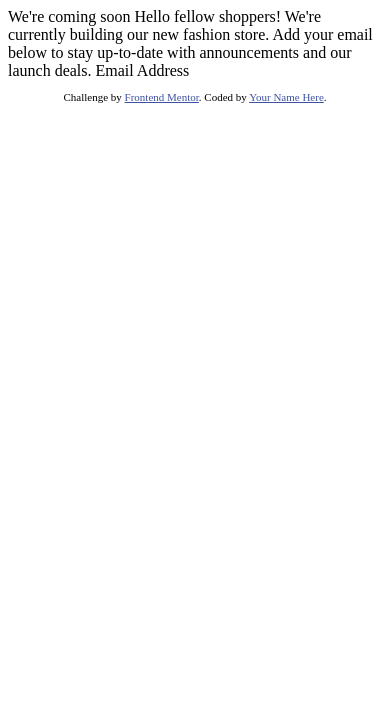
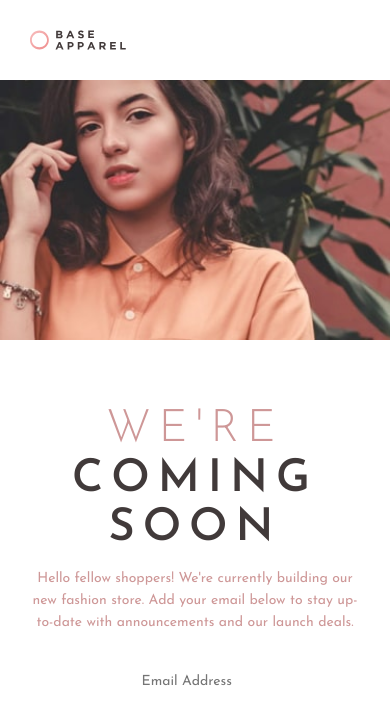
Before and after one commit to vircoding/base-apparel-coming-soon-page-frontend-mentor, a plain HTML site: page index.html in a window 390 px wide. Drawn offline with Linux system fonts and the light colour scheme.

Commit message:
working on mobile design

```diff
--- /dev/null
+++ b/css/styles.css
@@ -0,0 +1,79 @@
+/* Google Font https://fonts.google.com/ */
+@import url('https://fonts.googleapis.com/css2?family=Josefin+Sans:wght@300;400;600&display=swap');
+/* Weights: 300, 400, 600 */
+
+/* Custom Properties */
+:root {
+    --josefin-sans: 'Josefin Sans', sans-serif;
+    --desaturated-red: hsl(0, 36%, 70%);
+    --soft-red: hsl(0, 93%, 68%);
+    --dark-grayish-red: hsl(0, 6%, 24%);
+}
+/* Reset Styles */
+* {
+    box-sizing: border-box;
+    margin: 0;
+    padding: 0;
+}
+
+body {
+    color: var(--desaturated-red);
+    font-size: 14px;
+    font-family: var(--josefin-sans);
+}
+
+header {
+    width: 100%;
+    padding: 30px;
+    line-height: 0;
+}
+
+.header-logo {
+    height: 20px;
+}
+
+.hero {
+    width: 100%;
+    line-height: 0;
+    margin-bottom: 65px;
+}
+
+.hero-img {
+    width: 100%;
+}
+
+.info {
+    text-align: center;
+    padding: 0 30px;
+}
+
+.title-h2 {
+    text-transform: uppercase;
+    line-height: 1.1;
+    letter-spacing: 8px;
+    font-weight: 300;
+    font-size: 45px;
+}
+
+.title-h1 {
+    text-transform: uppercase;
+    line-height: 1.1;
+    letter-spacing: 8px;
+    color: var(--dark-grayish-red);
+    font-weight: 600;
+    font-size: 45px;
+    margin-bottom: 14px;
+}
+
+.info-paragraph {
+    line-height: 1.6;
+    margin-bottom: 30px;
+}
+
+.form-email {
+    all: unset;
+}
+
+.form-submit {
+    all: unset;
+}
--- a/index.html
+++ b/index.html
@@ -1,33 +1,38 @@
 <!DOCTYPE html>
 <html lang="en">
-<head>
-  <meta charset="UTF-8">
-  <meta name="viewport" content="width=device-width, initial-scale=1.0"> <!-- displays site properly based on user's device -->
-
-  <link rel="icon" type="image/png" sizes="32x32" href="./images/favicon-32x32.png">
-
-  <title>Frontend Mentor | Base Apparel coming soon page</title>
-
-  <!-- Feel free to remove these styles or customise in your own stylesheet 👍 -->
-  <style>
-    .attribution { font-size: 11px; text-align: center; }
-    .attribution a { color: hsl(228, 45%, 44%); }
-  </style>
-</head>
-<body>
-
-  We're coming soon
-
-  Hello fellow shoppers! We're currently building our new fashion store.
-  Add your email below to stay up-to-date with announcements and our launch deals.
-
-  Email Address
-
-  <footer>
-    <p class="attribution">
-      Challenge by <a href="https://www.frontendmentor.io?ref=challenge" target="_blank">Frontend Mentor</a>.
-      Coded by <a href="#">Your Name Here</a>.
-    </p>
-  </footer>
-</body>
+    <head>
+        <meta charset="UTF-8" />
+        <meta http-equiv="X-UA-Compatible" content="IE=edge" />
+        <meta name="viewport" content="width=device-width, initial-scale=1.0" />
+        <link rel="icon" type="image/png" sizes="32x32" href="./images/favicon-32x32.png" />
+        <title>Base Apparel coming soon page</title>
+        <link rel="stylesheet" href="./css/styles.css" />
+    </head>
+    <body>
+        <header class="header">
+            <img src="./images/logo.svg" alt="Base Apparel Logo" class="header-logo" />
+        </header>
+        <figure class="hero">
+            <img src="./images/hero-mobile.jpg" alt="Hero Image" class="hero-img" />
+        </figure>
+        <main class="info">
+            <h2 class="title-h2">We're</h2>
+            <h1 class="title-h1">coming soon</h1>
+            <p class="info-paragraph">
+                Hello fellow shoppers! We're currently building our new fashion store. Add your
+                email below to stay up-to-date with announcements and our launch deals.
+            </p>
+            <form id="form" class="info-form">
+                <input type="email" placeholder="Email Address" class="form-email" />
+                <button type="submit" class="form-submit">
+                    <img src="./images/icon-arrow.svg" alt="Arrow Icon" class="submit-arrow" />
+                </button>
+            </form>
+        </main>
+        <script src="./js/script.js"></script>
+        <br />
+        <br />
+        <br />
+        <br />
+    </body>
 </html>
```
Also changed, not shown: js/script.js (added).
